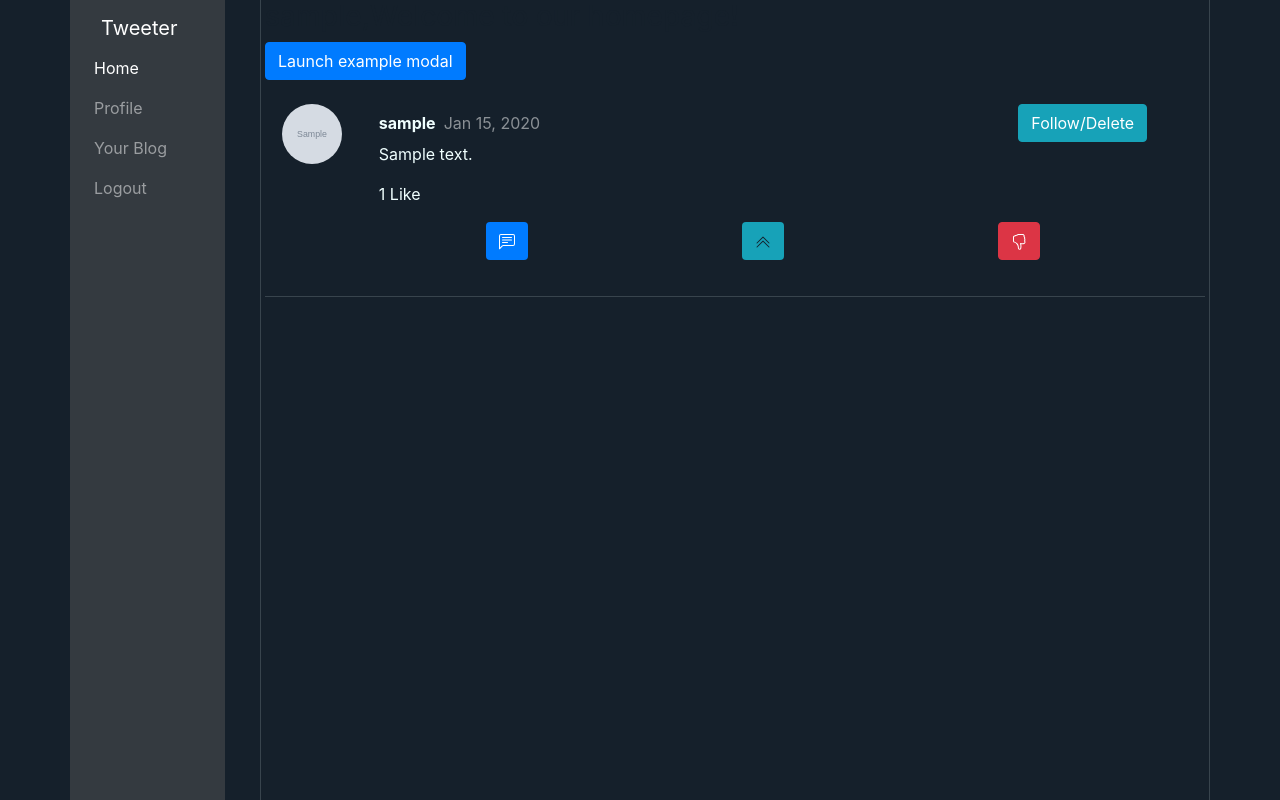
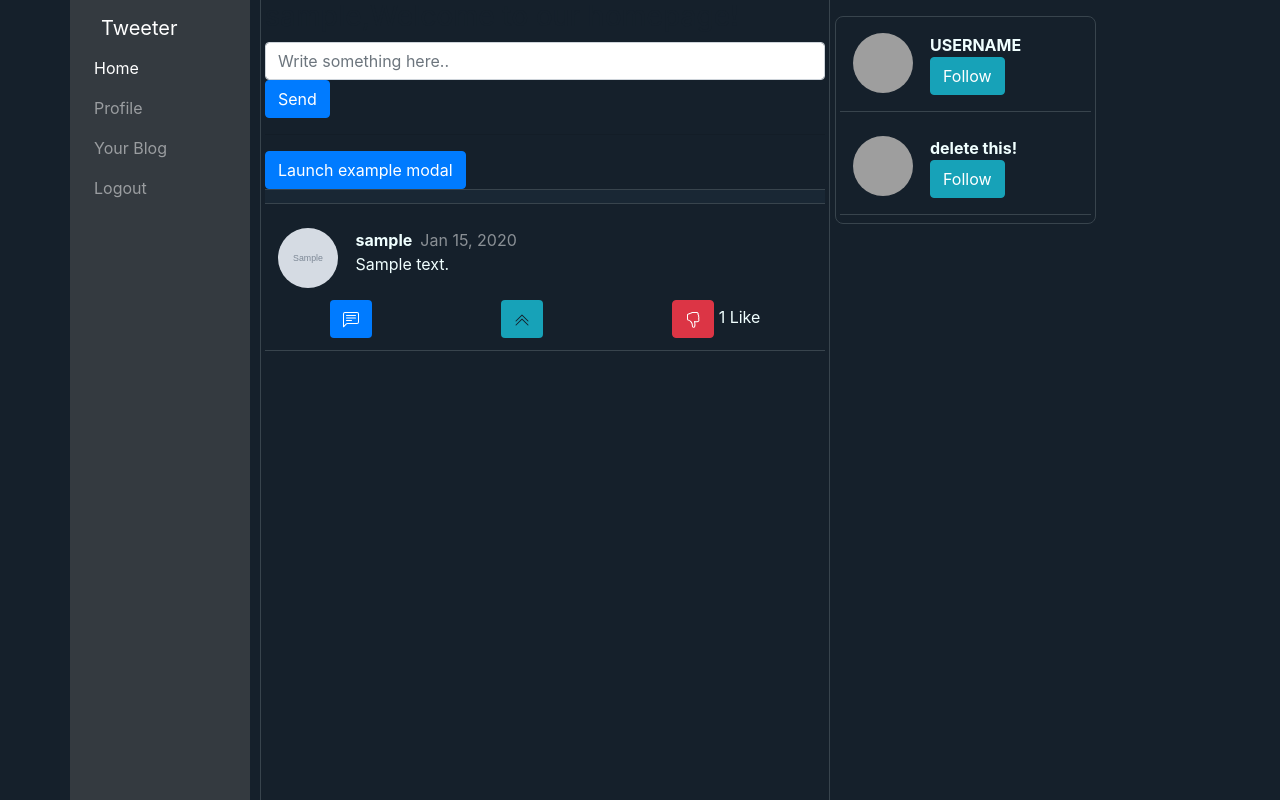
Before and after one commit to hamidrezarj/twitter_clone, a Django app: page / in a window 1280 px wide. Run offline with Django 3.2, Linux system fonts and the light colour scheme; a user stored in the database is signed in; tables that the repository leaves empty hold one stand-in row (values such as "Sample post"); grey boxes marked "Sample" are stand-in pictures; some libraries are stand-ins or nearby versions; grey boxes are pictures that could not be loaded.

Commit message:
Update index.css, base.html, and 3 more files... THIRD COLUMN BABYYYY

```diff
--- a/tweets/static/tweets/index.css
+++ b/tweets/static/tweets/index.css
@@ -3,7 +3,7 @@
     height: 60px;
     border: 2px solid #51D2B7;
     border-radius: 50% !important;
-    border: transparent!important;
+    border: transparent !important;
 }
 
 .pfpBeeg {
@@ -11,7 +11,7 @@
     height: 100px;
     border: 4px solid #51D2B7;
     border-radius: 50% !important;
-    border: transparent!important;
+    border: transparent !important;
 }
 
 .inlineBlock {
@@ -41,11 +41,81 @@
 }
 
 .sideNav {
-    min-width: 120px;
-    max-width: 200px;
-    min-height: 100vh;
-    /*vertical-align:top;*/
+    align-content: start;
+    vertical-align: top;
     position: fixed;
+}
+
+@media (max-width: 992px) {
+
+    .pfpSmolOffset {
+        width: 100% !important;
+    }
+
+}
+
+@media (min-width: 576px) {
+
+    .sideNav {
+        min-width: 80px;
+        max-width: 80px;
+        min-height: 100vh;
+        max-height: 100vh;
+        /*vertical-align:top;*/
+        /*position: fixed;*/
+    }
+
+    .navOffset {
+        margin-left: 83px;
+    }
+
+    .thirdColumn {
+        min-width: calc(40% - 90px);
+        max-width: calc(40% - 90px);
+        /*margin-left: calc(60% + 85px);*/
+    }
+}
+
+@media (min-width: 768px) {
+
+    .sideNav {
+        min-width: 120px;
+        max-width: 120px;
+        min-height: 100vh;
+        /*vertical-align:top;*/
+        /*position: fixed;*/
+    }
+
+    .navOffset {
+        margin-left: 125px;
+    }
+
+    .thirdColumn {
+        min-width: calc(40% - 130px);
+        max-width: calc(40% - 130px);
+        /*margin-left: 125px;*/
+    }
+}
+
+@media (min-width: 992px) {
+
+    .sideNav {
+        min-width: 180px;
+        max-width: 180px;
+        min-height: 100vh;
+        /*vertical-align:top;*/
+        /*position: fixed;*/
+    }
+
+    .navOffset {
+        margin-left: 190px;
+    }
+
+    .thirdColumn {
+        min-width: calc(40% - 195px);
+        max-width: calc(40% - 195px);
+        /*margin-left: 190px;*/
+    }
 }
 
 .text {
@@ -56,7 +126,7 @@
     color: rgb(21, 32, 43);
 }
 
-.border-left.border-tweeter,.border-top.border-tweeter{
+.border-left.border-tweeter, .border-top.border-tweeter {
     border-color: rgb(56, 68, 77) !important;
 }
 
@@ -74,5 +144,40 @@
 }
 
 .tweet-box:hover {
-    background-color: rgba(255, 255, 255, 0.05)!important;
+    background-color: rgba(255, 255, 255, 0.05) !important;
 }
+
+.contentsu {
+    min-width: 50%;
+    max-width: 60%;
+}
+
+.pfpSmolContainer {
+    width: 70px;
+    margin-right: 10px;
+    flex-basis: 53px;
+}
+
+.pfpSmolOffset {
+    width: calc(100% - 100px);
+    overflow-wrap: break-word;
+    word-wrap: break-word;
+    /*white-space: initial;*/
+}
+
+.thirdColumn {
+    border-radius: .5rem;
+    border-color: rgb(56, 68, 77) !important;
+    margin-left: auto;
+    align-content: start;
+    vertical-align: top;
+    overflow: hidden;
+}
+
+.text.thirdColumnTxt {
+    white-space: nowrap;
+    width: 100px !important;
+    overflow-wrap: normal !important;
+    word-wrap: normal !important;
+    text-overflow: ellipsis;
+}
--- a/tweets/templates/base.html
+++ b/tweets/templates/base.html
@@ -11,7 +11,7 @@
 </head>
 <body class="bg" style="background-color: rgb(21, 32, 43);">
 {#  IMPORTANT: class="bg" is not working for now!   #}
-<div class="container px-0" style="height: 100%;">
+<div class="container px-0 inline-flex" style="height: 100%;">
     {% include 'base/navbar.html' with brand_name='Tweeter' %}
 
 
--- a/tweets/templates/base/navbar.html
+++ b/tweets/templates/base/navbar.html
@@ -12,8 +12,8 @@
 {% endblock %}
 
 {% block content %}
-    <div class="sideNav">
-        <nav class="navbar nav-stacked flex-column navbar-expand navbar-dark bg-dark col-12 d-inline-block align-items-end"
+    <div class="sideNav ml-0 d-inline-block">
+        <nav class="navbar nav-stacked flex-column navbar-expand navbar-dark bg-dark col-12 d-inline-block"
              style="min-height: 100vh;">
             <a class="navbar-brand col-12" href="{% url 'tweets:index' %}">
                 {% if brand_name %}{{ brand_name }}{% else %}No brand name{% endif %}</a>
--- a/tweets/templates/tweets/index.html
+++ b/tweets/templates/tweets/index.html
@@ -4,10 +4,10 @@
 {% block content %}
 
     {% if request.user.is_authenticated %}
-        <div class="container col-8 col-sm-8 col-md-9 col-lg-10 offset-4 offset-sm-4 offset-md-3 offset-lg-2 d-inline-block px-1 border-left border-right border-tweeter"
+        <div class="d-inline-block contentsu navOffset d-inline-block px-1 border-left border-right border-tweeter"
              style="min-height: 100vh">
         <h3>{{ user.username }},Welcome to our homepage!</h3>
-{#        {% include 'tweets/post.html' with brand_name='Tweeter' %}#}
+        {% include 'tweets/post.html' with brand_name='Tweeter' %}
 
 
         <!-- Button trigger modal -->
@@ -15,6 +15,8 @@
                 data-target="#exampleModal">
             Launch example modal
         </button>
+
+        <div class="partBread lineBreak border-top border-bottom border-tweeter"></div>
 
         {% for l, t in zipped %}
             {% include 'tweets/tweet_template.html' with liked=l tweet=t show_like=show_like %}
@@ -30,6 +32,53 @@
             </div>
         </div>
     {% endif %}
+</div>
+
+    <div class="thirdColumn text-sm-center text-lg-left d-inline-block px-1 border mt-3">
+        <div class="text-center pfpSmolContainer d-inline-block px-0 mt-3 mx-2"
+             style="min-height: 100%; vertical-align:top">
+            <a href="{% url 'tweets:profile' user.username %}">
+                <img class="rounded pfpSmol"
+                     src="https://mdbootstrap.com/img/Photos/Others/placeholder-avatar.jpg"
+                     style="border: 2px solid #51D2B7;"/>
+
+            </a>
+        </div>
+        <div class="pfpSmolOffset d-md-block d-lg-inline-block px-0 mr-0 mb-2">
+            <div class="align-items-center pt-3">
+                <b class="text thirdColumnTxt text-center">USERNAME </b>
+                <div class="justify-self-end ml-auto">
+                    <button class="btn btn-info">
+                        Follow
+                    </button>
+                </div>
+            </div>
+        </div>
+
+        <hr class="my-2 lineBreak" style="width: 100%; background-color: white; margin:-1px 0;">
+
+        <div class="text-center pfpSmolContainer d-inline-block px-0 mt-3 mx-2"
+             style="min-height: 100%; vertical-align:top">
+            <a href="{% url 'tweets:profile' user.username %}">
+                <img class="rounded pfpSmol"
+                     src="https://mdbootstrap.com/img/Photos/Others/placeholder-avatar.jpg"
+                     style="border: 2px solid #51D2B7;"/>
+
+            </a>
+        </div>
+        <div class="pfpSmolOffset d-md-block d-lg-inline-block px-0 mr-0 mb-2">
+            <div class="align-items-center pt-3">
+                <b class="text thirdColumnTxt text-center">delete this!</b>
+                <div class="justify-self-end ml-auto">
+                    <button class="btn btn-info">
+                        Follow
+                    </button>
+                </div>
+            </div>
+        </div>
+
+        <hr class="my-2 lineBreak" style="width: 100%; background-color: white; margin:-1px 0;">
+
     </div>
 
     <!-- Modal -->
--- a/tweets/templates/tweets/tweet_template.html
+++ b/tweets/templates/tweets/tweet_template.html
@@ -1,7 +1,7 @@
 <div class="tweet-box container mb-0 pt-2 px-0 pb-1"
      style="background: none">
 
-    <div class="text-center col-2 col-sm-2 col-md-1 col-lg-1 d-inline-block px-0 mt-3 mx-2"
+    <div class="text-center pfpSmolContainer d-inline-block px-0 mt-3 mx-2"
          style="min-height: 100%; vertical-align:top">
         <a href="{% url 'tweets:profile' tweet.profile.user.username %}">
             {% if tweet.profile.profile_img and tweet.profile.user == request.user %}
@@ -16,21 +16,31 @@
 
         </a>
     </div>
-    <div class="col-8 col-sm-8 col-md-9 col-lg-10 d-inline-block pr-0">
+    <div class="pfpSmolOffset d-inline-block pr-0">
         <div class="d-flex align-items-center pt-3">
             <b class="text text-left pr-2"
                style="align-items: baseline; flex-direction: row;">{{ tweet.profile.user.username }} </b>
             <p class="text text-white-50 m-0">{{ tweet.pub_date|date:"M j, Y" }}</p>
-            <div class="justify-self-end float-right ml-auto">
-                <button class="btn btn-info inline">
-                    Follow/Delete
-                </button>
-            </div>
+{#            <div class="justify-self-end float-right ml-auto">#}
+{#                <button class="btn btn-info inline">#}
+{#                    Follow/Delete#}
+{#                </button>#}
+{#            </div>#}
         </div>
         <div>
             <p class="text">{{ tweet.content }}</p>
-            <p class="text"><span id="like_cnt">{{ tweet.likes_set.count }}</span>
-                Like{{ tweet.likes_set.count|pluralize }}</p>
+
+
+            <hr class="my-4" style="border: none">
+{#            {% if tweet.comment_set %}#}
+{#                {% for c in tweet.comment_set.all %}#}
+{#                    <p class="text"><b>{{ c }}</b> says: {{ c.content }}</p>#}
+{#                {% endfor %}#}
+{#            {% endif %}#}
+        </div>
+    </div>
+
+    <div class="col-12 p-0 b-0">
         <form action="{% url 'tweets:index' %}" method="post" class="d-flex justify-content-around"
               change-data-url="{% url 'tweets:index' %}">
 
@@ -54,6 +64,7 @@
             </a>
 
             {% csrf_token %}
+            <div class="flex-row d-inline-block">
                 {% if show_like %}
                     {% if liked %}
                         <button class="btn btn-danger d-inline-block like_btn" name="post_id" next-state="Dislike"
@@ -74,15 +85,10 @@
                     {% endif %}
                 {% endif %}
 
+                <p class="text m-0 p-0 d-inline-block"><span id="like_cnt">{{ tweet.likes_set.count }}</span>
+                    Like{{ tweet.likes_set.count|pluralize }}</p>
+            </div>
+
         </form>
-
-
-            <hr class="my-4" style="border: none">
-{#            {% if tweet.comment_set %}#}
-{#                {% for c in tweet.comment_set.all %}#}
-{#                    <p class="text"><b>{{ c }}</b> says: {{ c.content }}</p>#}
-{#                {% endfor %}#}
-{#            {% endif %}#}
     </div>
 </div>
-</div>
```
Lines whose indentation alone changed are shown as unchanged.
